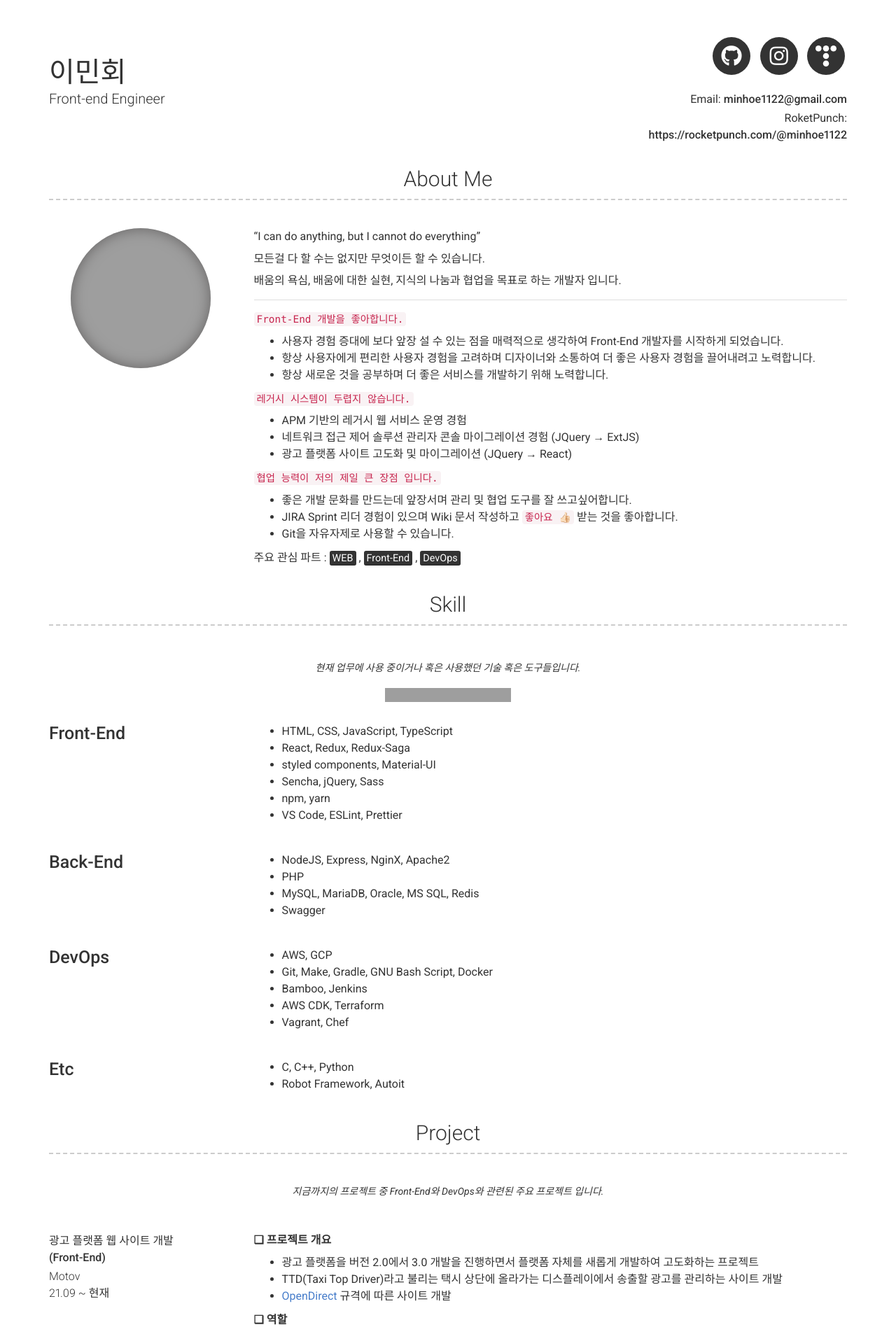
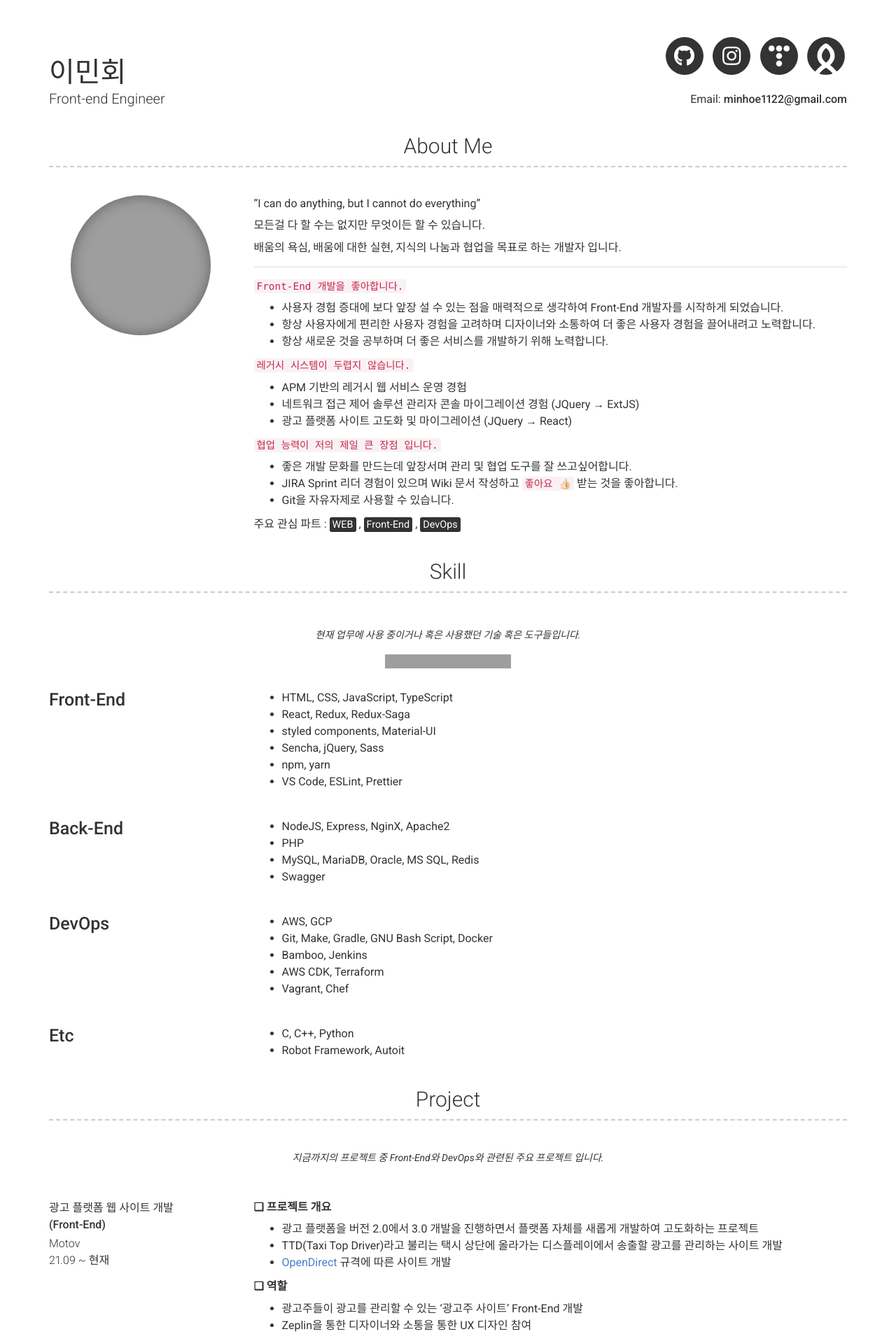
Before and after one commit to lcalmsky/resume, a Jekyll site: the page built from index.md, in a window 1280 px wide. Shown: the top 1906 px of the page at 70% size. Built offline with Jekyll 4.4.1, drawn with Linux system fonts in a browser that asks for light colours; nearby versions of some CDN libraries; comment, search, counter and statistics services are not loaded; grey boxes are pictures that could not be loaded.

Commit message:
로켓 펀치 icon으로 변경

```diff
--- a/_config.yml
+++ b/_config.yml
@@ -12,8 +12,8 @@ email_title: Email
 email: minhoe1122@gmail.com
 # phone_title: Phone (Phone title override)
 # phone: Your phone number (optional)
-website_title: RoketPunch
-website: https://rocketpunch.com/@minhoe1122
+# website_title: RoketPunch
+# website: https://rocketpunch.com/@minhoe1122
 
 # Dark Mode (true/false/never)
 darkmode: never
@@ -22,6 +22,7 @@ darkmode: never
 # twitter_username: jekyllrb
 github_username: minemanemo
 tistory_username: minemanemo
+rocketpunch_username: minhoe1122
 # stackoverflow_username: "00000001"
 # dribbble_username: jekyll
 # facebook_username: jekyll
--- a/_includes/header.html
+++ b/_includes/header.html
@@ -100,7 +100,7 @@
         {%- if site.tistory_username -%}
           <li>
             <a target="_blank" href="https://{{ site.tistory_username }}.tistory.com" class="button button--sacnite button--round-l">
-              <div style="padding: 15px;">
+              <div class="tistory-ci" style="padding: 15px;">
                 <svg xmlns="http://www.w3.org/2000/svg" viewBox="0 0 408.4 408.4">
                   <g>
                     <circle class="cls-1" cx="58.18" cy="58.18" r="58.18"/>
@@ -108,6 +108,21 @@
                     <circle class="cls-1" cx="204.2" cy="204.2" r="58.18"/>
                     <circle class="cls-1" cx="204.2" cy="350.22" r="58.18"/>
                     <circle class="cls-1" cx="350.22" cy="58.18" r="58.18"/>
+                  </g>
+                </svg>
+              </div>
+            </a>
+          </li>
+        {%- endif -%}
+        {%- if site.rocketpunch_username -%}
+          <li>
+            <a target="_blank" href="https://rocketpunch.com/@{{ site.rocketpunch_username }}" class="button button--sacnite button--round-l">
+              <div class="rocketpunch-ci" style="width: 100%; height: 100%; padding: 3px;">
+                <svg xmlns="http://www.w3.org/2000/svg" version="1.0" width="54" height="54" viewBox="0 0 225.000000 225.000000">
+                  <g transform="translate(0.000000,225.000000) scale(0.100000,-0.100000)" fill="" stroke="none">
+                    <path d="M995 2239 c-162 -18 -365 -94 -506 -190 -75 -51 -193 -162 -247 -232 -300 -389 -316 -923 -41 -1328 52 -77 175 -207 242 -256 42 -31 51 -34 58 -21 28 49 111 147 177 209 70 64 173 141 204 151 6 2 -9 23 -36 48 -99 91 -188 236 -222 361 -20 74 -23 245 -5 324 26 114 92 241 177 340 90 106 270 235 328 235 84 0 300 -182 398 -335 87 -136 121 -249 121 -410 0 -91 -5 -124 -26 -190 -36 -108 -87 -193 -176 -287 -41 -43 -70 -82 -65 -86 5 -4 36 -26 69 -47 74 -49 240 -213 280 -277 17 -27 33 -48 36 -48 12 0 77 54 143 118 167 162 272 354 321 587 23 107 23 311 1 428 -76 398 -367 732 -746 855 -149 49 -334 68 -485 51z"/>
+                    <path d="M1034 1514 c-118 -122 -178 -290 -155 -433 19 -117 89 -228 195 -310 l55 -43 28 20 c55 39 141 139 171 198 59 117 65 239 18 368 -42 117 -167 266 -222 266 -20 0 -44 -18 -90 -66z"/>
+                    <path d="M1083 395 c-78 -44 -138 -89 -206 -154 -62 -59 -137 -149 -137 -164 0 -10 118 -43 200 -57 92 -16 283 -17 370 -1 36 7 97 21 137 33 l72 21 -28 41 c-43 62 -166 176 -251 233 -115 77 -110 75 -157 48z"/>
                   </g>
                 </svg>
               </div>
--- a/_sass/button.scss
+++ b/_sass/button.scss
@@ -52,12 +52,31 @@
   color: #333;
 }
 
-.button.button--sacnite svg {
+.button.button--sacnite .tistory-ci svg {
   fill: #fff;
 }
 
-.button--sacnite:hover svg {
+.button--sacnite:hover .tistory-ci svg {
   fill: #333;
+}
+
+.button.button--sacnite .rocketpunch-ci {
+  background-color: #fff;
+  border-radius: 50%;
+  -webkit-transition: background-color 0.3s;
+  transition: background-color 0.3s;
+}
+.button.button--sacnite .rocketpunch-ci svg {
+  fill: #333;
+  -webkit-transition: fill 0.3s;
+  transition: fill 0.3s;
+}
+
+.button--sacnite:hover .rocketpunch-ci {
+  background-color: #333;
+}
+.button--sacnite:hover .rocketpunch-ci svg {
+  fill: #fff;
 }
 
 .button--sacnite:hover::before {
```
